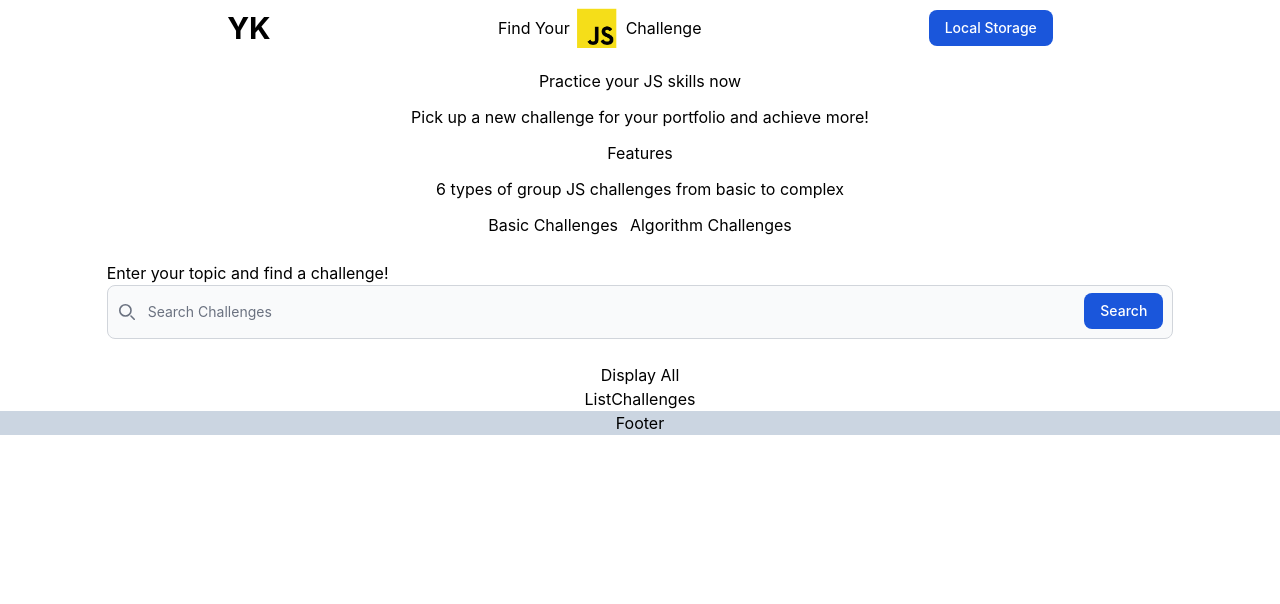
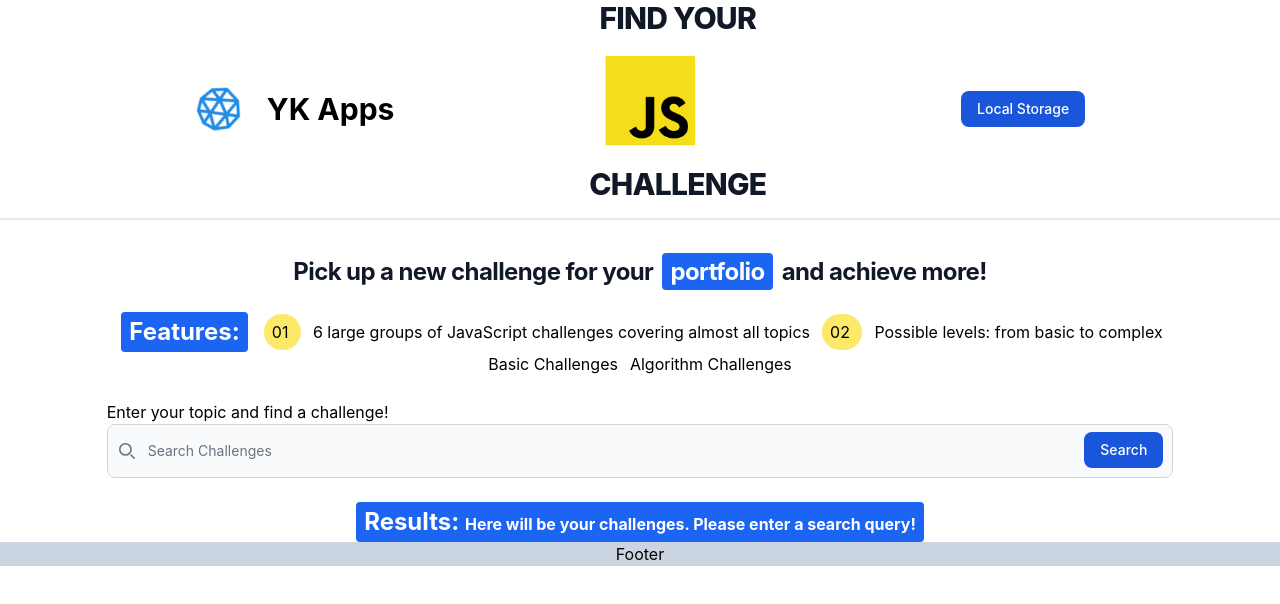
Before and after one commit to GreenCatInForest/choose-your-challenge-app, a React (Create React App) app: page / in a window 1280 px wide. Shown: the top 604 px of the page. Built offline with nearby package versions, Linux system fonts and the light colour scheme.

Commit message:
style the app

```diff
--- a/src/components/Challenges.js
+++ b/src/components/Challenges.js
@@ -1,5 +1,5 @@
 import { useState, useEffect } from "react";
-import { ListChallenges } from "./ListChallenges";
+// import { ListChallenges } from "./ListChallenges";
 import { ChallengeCard } from "./ChallengeCard";
 
 export const Challenges = ({
@@ -69,11 +69,26 @@ export const Challenges = ({
 
   return (
     <div className="flex-col flex-wrap text-center w-11/12 mx-auto">
-      <nav className="navChallengesPages">
+      <nav className="navChallengesPages flex sm:flex-col md:flex-row text-center items-center justify-center gap-6">
+        <p className="px-2 py-1 mx-1 text-white font-bold bg-blue-600 rounded dark:bg-blue-500 text-xl md:text-2xl lg:text-2xl">
+          Results:{" "}
+          {pages.length > 0 ? (
+            pages.length + `pages`
+          ) : (
+            <span className="text-base">
+              Here will be your challenges. Please enter a search query!
+            </span>
+          )}
+        </p>
         {pages.map((page, index) => (
           <ul key={index}>
             <li>
-              <button onClick={() => setCurrentPage(index)}>{index + 1}</button>
+              <button
+                className=" py-2 px-4 my-4 rounded-full  hover:shadow-md hover:shadow-slate-400  border-b-8 border-slate-600 border-opacity-20 hover:border-opacity-100 hover:border-slate-400"
+                onClick={() => setCurrentPage(index)}
+              >
+                {index + 1}
+              </button>
             </li>
           </ul>
         ))}
@@ -98,8 +113,8 @@ export const Challenges = ({
             </div>
           ))}
       </div>
-      <button className="">Display All</button>
-      <ListChallenges />
+      {/* <button className="">Display All</button>
+      <ListChallenges /> */}
     </div>
   );
 };
--- a/src/components/Header.js
+++ b/src/components/Header.js
@@ -1,20 +1,26 @@
 import jsLogo from "../assets/images/js-logo.png";
+import polygonMeshImg from "../assets/images/icons8-mesh-100.png";
 
 export const Header = () => {
   return (
     <div className="flex flex-col justify-center text-center gap-3 w-full">
-      <nav className="navbarHeader flex flex-col sm:flex-row justify-evenly items-center">
-        <div className="title">
+      <nav className="navbarHeader flex flex-col sm:flex-row justify-evenly items-center border-b-2 border-solid border-slate-200">
+        <div className="logo flex flex-row justify-center items-center gap-6">
+          <img
+            src={polygonMeshImg}
+            alt="polygon Mesh Icon"
+            className="w-12 animate-slowspin"
+          />
           <a href="/">
-            <h1 className="text-5xl sm:text-3xl font-bold hover:transform hover:scale-150">
-              YK
+            <h1 className="text-5xl sm:text-3xl font-bold hover:border-b-4 hover:duration-500 hover:border-blue-700">
+              YK Apps
             </h1>
           </a>
         </div>
-        <div className="subTitle flex sm:flex-row items-center">
-          <h1>Find Your</h1>
-          <img src={jsLogo} alt="Logo JS" className="w-14" />
-          <h1>Challenge</h1>
+        <div className="flex flex-col mb-4 text-xl text-center font-extrabold leading-none tracking-tight text-gray-900 md:text-2xl lg:text-3xl dark:text-white">
+          <h1>FIND YOUR</h1>
+          <img src={jsLogo} alt="Logo JS" className="w-32" />
+          <h1>CHALLENGE</h1>
         </div>
         <button
           type="button"
@@ -23,8 +29,20 @@ export const Header = () => {
           Local Storage
         </button>
       </nav>
-      <h2>Practice your JS skills now</h2>
-      <h3>Pick up a new challenge for your portfolio and achieve more! </h3>
+      <ul className="title my-6 text-center text-xl font-bold flex flex-col gap-6 leading-none tracking-tight text-gray-900 md:text-2xl lg:text-2xl  dark:text-white">
+        {/* <li className="flex flex-row justify-center items-center gap-6">
+          <h2 className="">Practice your JS skills now</h2>
+        </li> */}
+        <li>
+          <h3>
+            Pick up a new challenge for your{" "}
+            <mark className="px-2 py-1 mx-1 text-white bg-blue-600 rounded dark:bg-blue-500">
+              portfolio
+            </mark>{" "}
+            and achieve more!{" "}
+          </h3>
+        </li>
+      </ul>
     </div>
   );
 };
--- a/src/components/Main.js
+++ b/src/components/Main.js
@@ -9,15 +9,30 @@ export const Main = () => {
   const [searchQuery, setSearchQuery] = useState("");
   return (
     <main>
-      <div className="features flex flex-col items-center gap-3 text-center">
-        <h2 className="mt-3">Features</h2>
-        <p>6 types of group JS challenges from basic to complex</p>
+      <div className="features flex flex-col sm:flex-row  justify-center items-center first-line:items-center gap-3 text-center">
+        <h2 className="px-2 py-1 mx-1 text-white font-bold bg-blue-600 rounded dark:bg-blue-500 text-xl md:text-2xl lg:text-2xl">
+          Features:
+        </h2>
+        <p>
+          <span className="p-2 w-2 h-2 bg-yellow-200 rounded-full mr-3">
+            {" "}
+            01{" "}
+          </span>{" "}
+          6 large groups of JavaScript challenges covering almost all topics
+        </p>
+        <p>
+          <span className="p-2 w-2 h-2 bg-yellow-200 rounded-full mr-3">
+            {" "}
+            02{" "}
+          </span>{" "}
+          Possible levels: from basic to complex
+        </p>
         {/* <p>Learn JavaScript by doing</p> */}
-        <ul className="flex flex-col sm:flex-row items-center gap-3">
-          <li>Basic Challenges</li>
-          <li>Algorithm Challenges</li>
-        </ul>
       </div>
+      <ul className="flex flex-col sm:flex-row justify-center items-center gap-3">
+        <li>Basic Challenges</li>
+        <li>Algorithm Challenges</li>
+      </ul>
       <Form searchQuery={searchQuery} setSearchQuery={setSearchQuery} />
       <Challenges
         datas={datas}
--- a/tailwind.config.js
+++ b/tailwind.config.js
@@ -2,7 +2,17 @@
 module.exports = {
   content: ["./src/**/*.{js,jsx,ts,tsx}", "./node_modules/flowbite/**/*.js"],
   theme: {
-    extend: {},
+    extend: {
+      keyframes: {
+        slowspin: {
+          "0%": { transform: "rotate(0deg)" },
+          "100%": { transform: "rotate(360deg)" },
+        },
+      },
+      animation: {
+        slowspin: "slowspin 8s linear infinite",
+      },
+    },
   },
   plugins: [require("flowbite/plugin")],
 };
```
Also changed, not shown: src/assets/images/icons8-mesh-100.png (added).
